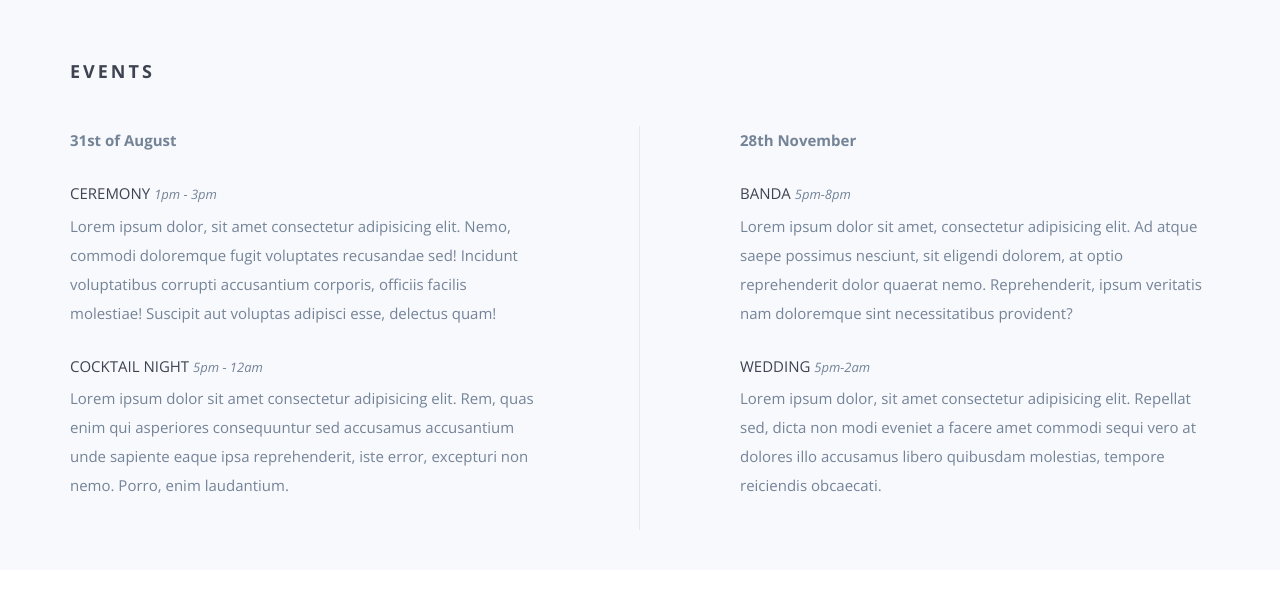
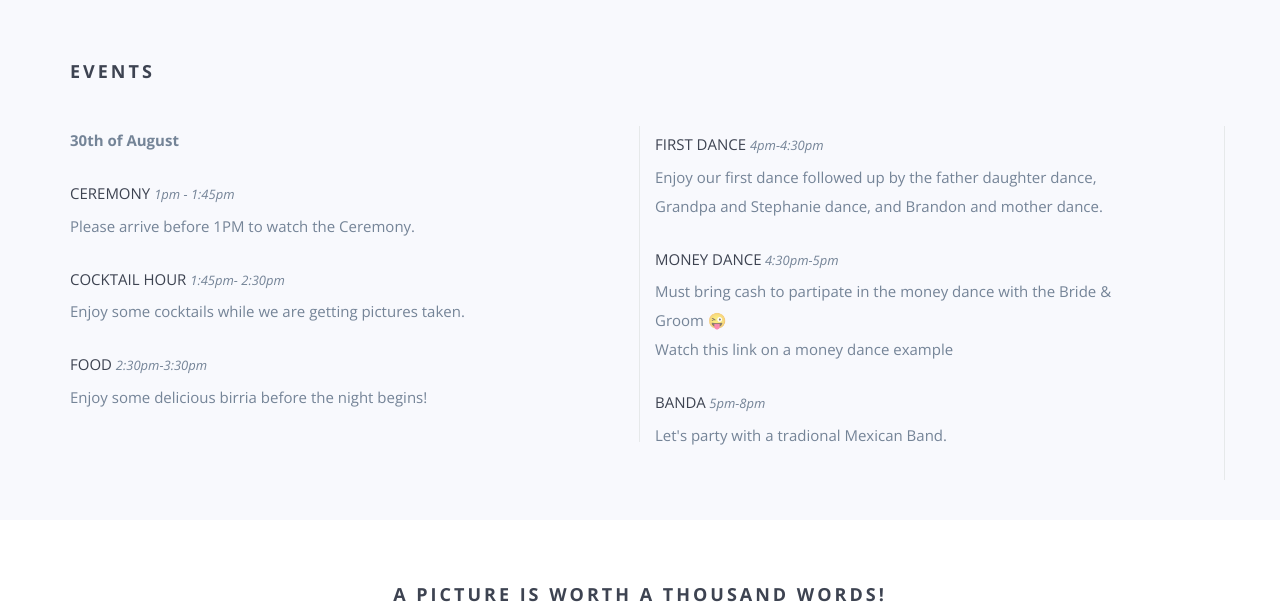
Before and after one commit to bg2398/MyWedding, a website: page index.html in a window 1280 px wide. Shown: the part 1721-2337 px from the top of the page. Drawn offline with nearby package versions, Linux system fonts and the light colour scheme; some packages are replaced by stand-ins of ours; files whose address does not match are found by name.

Commit message:
edited events schedule

```diff
--- a/index.html
+++ b/index.html
@@ -77,7 +77,6 @@
                             <li><a href="#events">Events</a></li>
                             <li><a href="#instagram">Instagram</a></li>
                             <li><a href="#eng-pics">Engagement</a></li>
-                            <li class="hidden-sm hidden-xs"><a href="#video-bg">Glimpse of the Area</a></li>
                         </ul>
                         <ul class="member-actions">
                             <li><a href="#map" class="login">Venue</a></li>
@@ -117,7 +116,7 @@
         <div class="row">
             <div class="col-md-12 text-center">
                 <h3>We are getting Married</h3>
-                <p>The date is the 31<sup>st</sup><sup></sup> of August '24 and we would like you to be a part of
+                <p>The date is the 30<sup>th</sup><sup></sup> of August '24 and we would like you to be a part of
                     it.</p>
                 <!-- <div class="share-bar"></div> -->
             </div>
@@ -159,26 +158,36 @@ I first met my wife through a local church, where our paths crossed during a Sat
         <div class="row">
             <div class="col-md-6 col-sm-12 col-xs-12 leftcol">
                 <div class="wp3">
-                    <p><strong>31st of August</strong></p>
+                    <p><strong>30th of August</strong></p>
 
-                    <h5>Ceremony <span class="time">1PM - 3PM</span></h5>
-                    <p>Lorem ipsum dolor, sit amet consectetur adipisicing elit. Nemo, commodi doloremque fugit voluptates recusandae sed! Incidunt voluptatibus corrupti accusantium corporis, officiis facilis molestiae! Suscipit aut voluptas adipisci esse, delectus quam!</p>
+                    <h5>Ceremony <span class="time">1PM - 1:45PM</span></h5>
+                    <p>Please arrive before 1PM to watch the Ceremony.</p>
                 </div>
                 <div class="wp5">
-                    <h5>Cocktail Night <span class="time">5Pm - 12AM</span></h5>
-                    <p>Lorem ipsum dolor sit amet consectetur adipisicing elit. Rem, quas enim qui asperiores consequuntur sed accusamus accusantium unde sapiente eaque ipsa reprehenderit, iste error, excepturi non nemo. Porro, enim laudantium.</p>
+                    <h5>Cocktail Hour <span class="time">1:45PM- 2:30PM</span></h5>
+                    <p>Enjoy some cocktails while we are getting pictures taken.</p>
+                </div>
+
+                <div class="wp4">
+                    <h5>Food <span class="time">2:30PM-3:30PM</span></h5>
+                    <p>Enjoy some delicious birria before the night begins!</p>
                 </div>
             </div>
-            <div class="col-md-6 col-sm-12 col-xs-12 rightcol">
-                <div class="wp4">
-                    <p><strong>28th November</strong></p>
+            <div class="col-md-6 col-sm-12 col-xs-12 leftcol">
 
-                    <h5>Banda <span class="time">5PM-8PM</span></h5>
-                    <p>Lorem ipsum dolor sit amet, consectetur adipisicing elit. Ad atque saepe possimus nesciunt, sit eligendi dolorem, at optio reprehenderit dolor quaerat nemo. Reprehenderit, ipsum veritatis nam doloremque sint necessitatibus provident?</p>
+                <div class="wp6">
+                    <!-- <p><strong>31st of August</strong></p> -->
+
+                    <h5>First Dance <span class="time">4PM-4:30PM</span></h5>
+                    <p>Enjoy our first dance followed up by the father daughter dance, Grandpa and Stephanie dance, and Brandon and mother dance. </p>
                 </div>
-                <div class="wp6">
-                    <h5>Wedding <span class="time">5PM-2AM</span></h5>
-                    <p>Lorem ipsum dolor, sit amet consectetur adipisicing elit. Repellat sed, dicta non modi eveniet a facere amet commodi sequi vero at dolores illo accusamus libero quibusdam molestias, tempore reiciendis obcaecati.</p>
+                <div class="wp3">
+                    <h5>Money Dance<span class="time"> 4:30PM-5PM</span></h5>
+                    <p>Must bring cash to partipate in the money dance with the Bride & Groom 😜 <br> Watch this link on a money dance example </p>
+                </div>
+                <div class="wp2">
+                    <h5>Banda<span class="time"> 5PM-8PM</span></h5>
+                    <p>Let's party with a tradional Mexican Band.</p>
                 </div>
             </div>
         </div>
```
